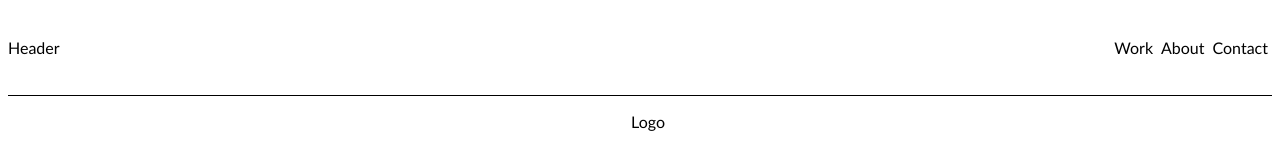
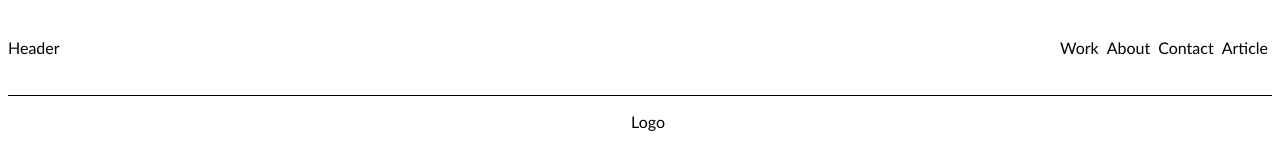
Before and after one commit to Omoju117/web-gallery, a Next.js app: page /work in a window 1280 px wide. Shown: the top 160 px of the page. Built offline with nearby package versions, Linux system fonts and the light colour scheme.

Commit message:
[update]added Article page that linked Notion

```diff
--- a/components/templates/header/index.tsx
+++ b/components/templates/header/index.tsx
@@ -1,6 +1,9 @@
 import { VFC } from 'react';
 import style from './header.module.scss';
 import Link from 'next/link';
+
+const NOTION_ARTICLE_PAGE =
+  'https://forest-pufferfish-25b.notion.site/Article-Page-58eb5cd025ff409aa679db3f2021a8bb';
 
 const Header: VFC = () => {
   const debug = 'Header';
@@ -17,6 +20,15 @@ const Header: VFC = () => {
         <Link passHref href='/contact'>
           <a className={style.navigation_item}>Contact</a>
         </Link>
+        <Link passHref href={NOTION_ARTICLE_PAGE}>
+          <a
+            className={style.navigation_item}
+            target='_blank'
+            rel='noopener noreferrer'
+          >
+            Article
+          </a>
+        </Link>
       </div>
     </div>
   );
```
